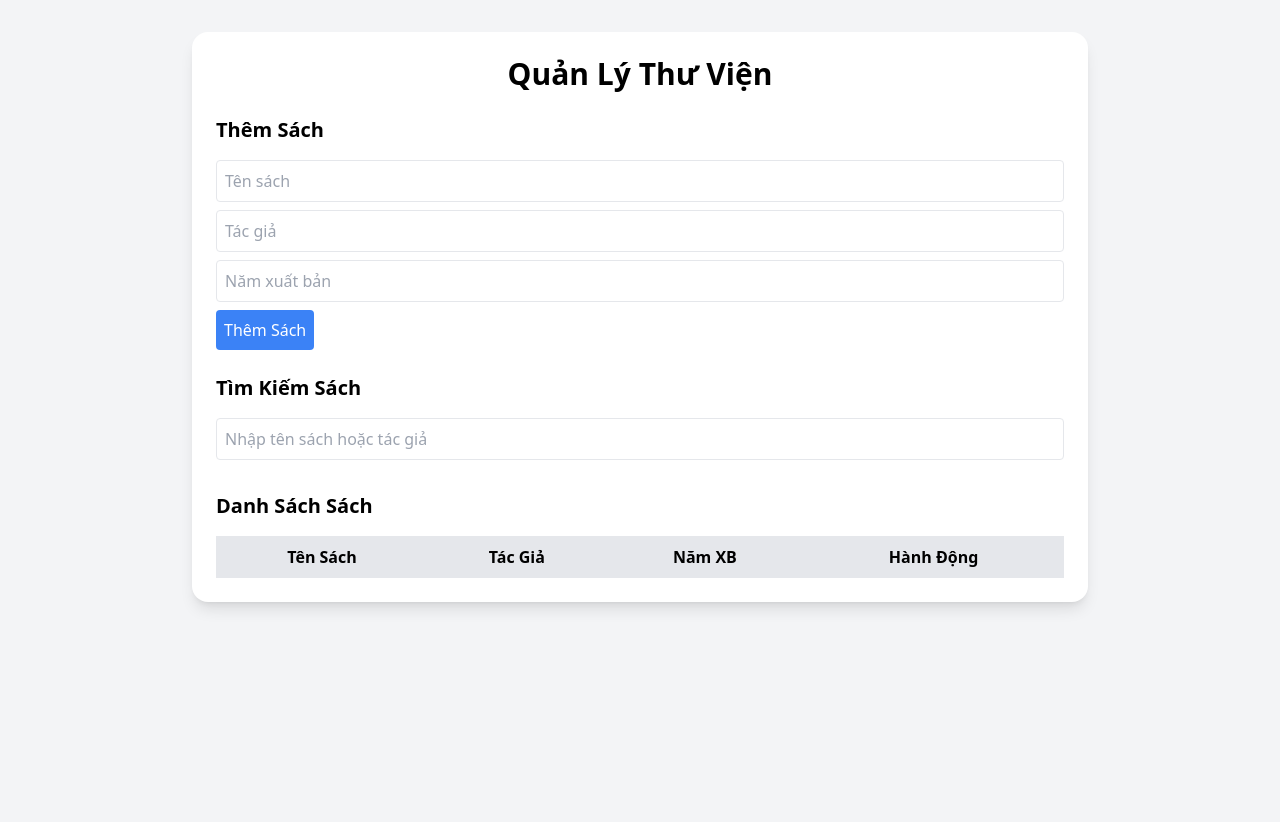
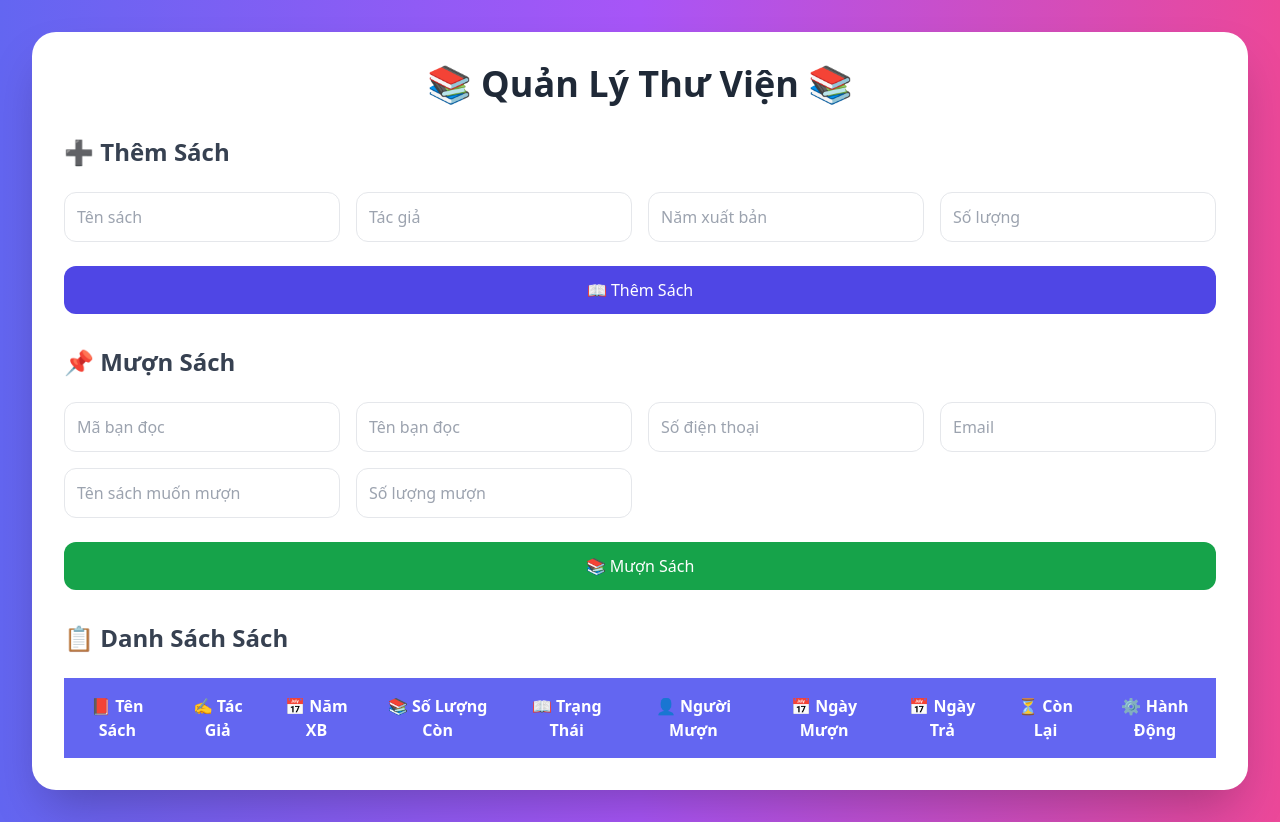
Before and after one commit to Nguyenquynh235/DoAnNhom1, a PHP site: page /DoAn1QuanLyThuVien.php in a window 1280 px wide. Before the commit the page ends 609 px from the top, so only its background shows below. Run offline with PHP 8.4, Linux system fonts and the light colour scheme; lists and menus that the app fills with data are empty; some libraries are stand-ins or nearby versions.

Commit message:
Update DoAn1QuanLyThuVien.php
update

```diff
--- a/DoAn1QuanLyThuVien.php
+++ b/DoAn1QuanLyThuVien.php
@@ -1,108 +1,157 @@
 <!DOCTYPE html>
 <html lang="en">
+
 <head>
     <meta charset="UTF-8">
     <title>Quản Lý Thư Viện</title>
     <script src="https://cdn.tailwindcss.com"></script>
 </head>
-<body class="bg-gray-100 p-8">
-    <div class="max-w-4xl mx-auto bg-white p-6 rounded-2xl shadow-lg">
-        <h1 class="text-3xl font-bold mb-6 text-center">Quản Lý Thư Viện</h1>
+
+<body class="bg-gradient-to-r from-indigo-500 via-purple-500 to-pink-500 min-h-screen p-8">
+    <div class="max-w-7xl mx-auto bg-white p-8 rounded-3xl shadow-2xl">
+        <h1 class="text-4xl font-extrabold mb-8 text-center text-gray-800">📚 Quản Lý Thư Viện 📚</h1>
 
         <!-- Form thêm sách -->
-        <div class="mb-6">
-            <h2 class="text-xl font-semibold mb-4">Thêm Sách</h2>
-            <input id="title" type="text" placeholder="Tên sách" class="border p-2 rounded w-full mb-2">
-            <input id="author" type="text" placeholder="Tác giả" class="border p-2 rounded w-full mb-2">
-            <input id="year" type="number" placeholder="Năm xuất bản" class="border p-2 rounded w-full mb-2">
-            <button onclick="addBook()" class="bg-blue-500 text-white p-2 rounded hover:bg-blue-600">Thêm Sách</button>
+        <div class="mb-8">
+            <h2 class="text-2xl font-semibold mb-6 text-gray-700">➕ Thêm Sách</h2>
+            <div class="grid grid-cols-1 md:grid-cols-4 gap-4">
+                <input id="title" type="text" placeholder="Tên sách" class="border p-3 rounded-xl w-full">
+                <input id="author" type="text" placeholder="Tác giả" class="border p-3 rounded-xl w-full">
+                <input id="year" type="number" placeholder="Năm xuất bản" class="border p-3 rounded-xl w-full">
+                <input id="quantity" type="number" placeholder="Số lượng" class="border p-3 rounded-xl w-full">
+            </div>
+            <button onclick="addBook()" class="mt-6 bg-indigo-600 text-white p-3 rounded-xl w-full">📖 Thêm Sách</button>
         </div>
 
-        <!-- Ô tìm kiếm -->
-        <div class="mb-6">
-            <h2 class="text-xl font-semibold mb-4">Tìm Kiếm Sách</h2>
-            <input id="search" type="text" placeholder="Nhập tên sách hoặc tác giả" class="border p-2 rounded w-full mb-2" oninput="searchBook()">
+        <!-- Form mượn sách -->
+        <div class="mb-8">
+            <h2 class="text-2xl font-semibold mb-6 text-gray-700">📌 Mượn Sách</h2>
+            <div class="grid grid-cols-1 md:grid-cols-4 gap-4">
+                <input id="readerId" type="text" placeholder="Mã bạn đọc" class="border p-3 rounded-xl w-full">
+                <input id="readerName" type="text" placeholder="Tên bạn đọc" class="border p-3 rounded-xl w-full">
+                <input id="phone" type="text" placeholder="Số điện thoại" class="border p-3 rounded-xl w-full">
+                <input id="email" type="text" placeholder="Email" class="border p-3 rounded-xl w-full">
+                <input id="borrowTitle" type="text" placeholder="Tên sách muốn mượn" class="border p-3 rounded-xl w-full">
+                <input id="borrowQuantity" type="number" placeholder="Số lượng mượn" class="border p-3 rounded-xl w-full">
+            </div>
+            <button onclick="borrowBook()" class="mt-6 bg-green-600 text-white p-3 rounded-xl w-full">📚 Mượn Sách</button>
         </div>
 
+
         <!-- Danh sách sách -->
-        <h2 class="text-xl font-semibold mb-4">Danh Sách Sách</h2>
-        <table class="w-full border-collapse border border-gray-300">
-            <thead>
-                <tr class="bg-gray-200">
-                    <th class="border p-2">Tên Sách</th>
-                    <th class="border p-2">Tác Giả</th>
-                    <th class="border p-2">Năm XB</th>
-                    <th class="border p-2">Hành Động</th>
-                </tr>
-            </thead>
-            <tbody id="bookList"></tbody>
-        </table>
+        <h2 class="text-2xl font-semibold mb-6 text-gray-700">📋 Danh Sách Sách</h2>
+        <div class="overflow-x-auto">
+            <table class="w-full border-collapse rounded-xl shadow-lg">
+                <thead>
+                    <tr class="bg-indigo-500 text-white">
+                        <th class="p-4">📕 Tên Sách</th>
+                        <th class="p-4">✍️ Tác Giả</th>
+                        <th class="p-4">📅 Năm XB</th>
+                        <th class="p-4">📚 Số Lượng Còn</th>
+                        <th class="p-4">📖 Trạng Thái</th>
+                        <th class="p-4">👤 Người Mượn</th>
+                        <th class="p-4">📅 Ngày Mượn</th>
+                        <th class="p-4">📅 Ngày Trả</th>
+                        <th class="p-4">⏳ Còn Lại</th>
+                        <th class="p-4">⚙️ Hành Động</th>
+                    </tr>
+                </thead>
+                <tbody id="bookList" class="text-gray-800"></tbody>
+            </table>
+        </div>
     </div>
 
     <script>
         let books = [];
 
+        // Thêm sách
         function addBook() {
-            const title = document.getElementById('title').value;
-            const author = document.getElementById('author').value;
-            const year = document.getElementById('year').value;
+            const title = document.getElementById('title').value.trim();
+            const author = document.getElementById('author').value.trim();
+            const year = document.getElementById('year').value.trim();
+            const quantity = parseInt(document.getElementById('quantity').value.trim());
 
-            if (!title || !author || !year) {
-                alert('Vui lòng nhập đầy đủ thông tin!');
+            if (!title || !author || !year || isNaN(quantity) || quantity <= 0) {
+                alert('⚠️ Vui lòng nhập đầy đủ thông tin hợp lệ!');
                 return;
             }
 
-            books.push({ title, author, year });
+            books.push({ title, author, year, quantity, borrower: '', status: 'Chưa mượn', borrowDate: '', returnDate: '', daysLeft: '' });
             displayBooks();
-            clearForm();
         }
 
-        function displayBooks(filteredBooks = books) {
-            const bookList = document.getElementById('bookList');
-            bookList.innerHTML = '';
-            filteredBooks.forEach((book, index) => {
-                bookList.innerHTML += `
-                    <tr>
-                        <td class="border p-2">${book.title}</td>
-                        <td class="border p-2">${book.author}</td>
-                        <td class="border p-2">${book.year}</td>
-                        <td class="border p-2">
-                            <button onclick="editBook(${index})" class="text-yellow-500">Sửa</button> |
-                            <button onclick="deleteBook(${index})" class="text-red-500">Xóa</button>
-                        </td>
-                    </tr>`;
-            });
+        // Mượn sách
+        function borrowBook() {
+            const borrowTitle = document.getElementById('borrowTitle').value.trim();
+            const borrowQuantity = parseInt(document.getElementById('borrowQuantity').value.trim());
+            const readerName = document.getElementById('readerName').value.trim();
+
+            const book = books.find(b => b.title.toLowerCase() === borrowTitle.toLowerCase());
+
+            if (!book || book.quantity < borrowQuantity) {
+                alert('⚠️ Không tìm thấy sách hoặc số lượng không đủ!');
+                return;
+            }
+
+            book.quantity -= borrowQuantity;
+            book.status = 'Đã mượn';
+            book.borrower = readerName, readerId, phone, email;
+            const today = new Date();
+            book.borrowDate = today.toISOString().split('T')[0];
+            const returnDate = new Date(today.setMonth(today.getMonth() + 1));
+            book.returnDate = returnDate.toISOString().split('T')[0];
+            book.daysLeft = Math.floor((returnDate - new Date()) / (1000 * 60 * 60 * 24));
+
+            displayBooks();
         }
 
-        function clearForm() {
-            document.getElementById('title').value = '';
-            document.getElementById('author').value = '';
-            document.getElementById('year').value = '';
+        // Hiển thị danh sách sách
+        function displayBooks() {
+            const bookList = document.getElementById('bookList');
+            bookList.innerHTML = books.map((book, index) => `
+                <tr>
+                    <td>${book.title}</td>
+                    <td>${book.author}</td>
+                    <td>${book.year}</td>
+                    <td>${book.quantity}</td>
+                    <td>${book.status}</td>
+                    <td>${book.borrower || '—'}</td>
+                    <td>${book.borrowDate || '—'}</td>
+                    <td>${book.returnDate || '—'}</td>
+                    <td>${book.daysLeft || '—'}</td>
+                    <td>
+                        <button onclick="editBook(${index})" class="text-blue-600">✏️ Sửa</button>
+                        <button onclick="deleteBook(${index})" class="text-red-600">🗑️ Xóa</button>
+                        <button onclick="remind(${index})" class="text-green-600">🔔 Nhắc nhở</button>
+                    </td>
+                </tr>
+            `).join('');
         }
 
-        function deleteBook(index) {
-            if (confirm('Bạn có chắc chắn muốn xóa sách này?')) {
-                books.splice(index, 1);
-                displayBooks();
-            }
+        // Sửa thông tin sách
+        function editBook(index) {
+            const book = books[index];
+            const newTitle = prompt('Nhập tên sách mới:', book.title);
+            if (newTitle) books[index].title = newTitle;
+            displayBooks();
         }
 
-        function editBook(index) {
-            const book = books[index];
-            document.getElementById('title').value = book.title;
-            document.getElementById('author').value = book.author;
-            document.getElementById('year').value = book.year;
-            deleteBook(index);
+        // Xóa sách
+        function deleteBook(index) {
+            books.splice(index, 1);
+            displayBooks();
         }
 
-        function searchBook() {
-            const query = document.getElementById('search').value.toLowerCase();
-            const filteredBooks = books.filter(book =>
-                book.title.toLowerCase().includes(query) ||
-                book.author.toLowerCase().includes(query)
-            );
-            displayBooks(filteredBooks);
+        // Nhắc nhở trả sách
+        function remind(index) {
+            const book = books[index];
+            if (book.status === 'Đã mượn') {
+                alert(`📢 Nhắc nhở: ${book.borrower} cần trả sách "${book.title}" trước ngày ${book.returnDate}.`);
+            } else {
+                alert('✅ Sách chưa được mượn.');
+            }
         }
     </script>
 </body>
+
 </html>
```
